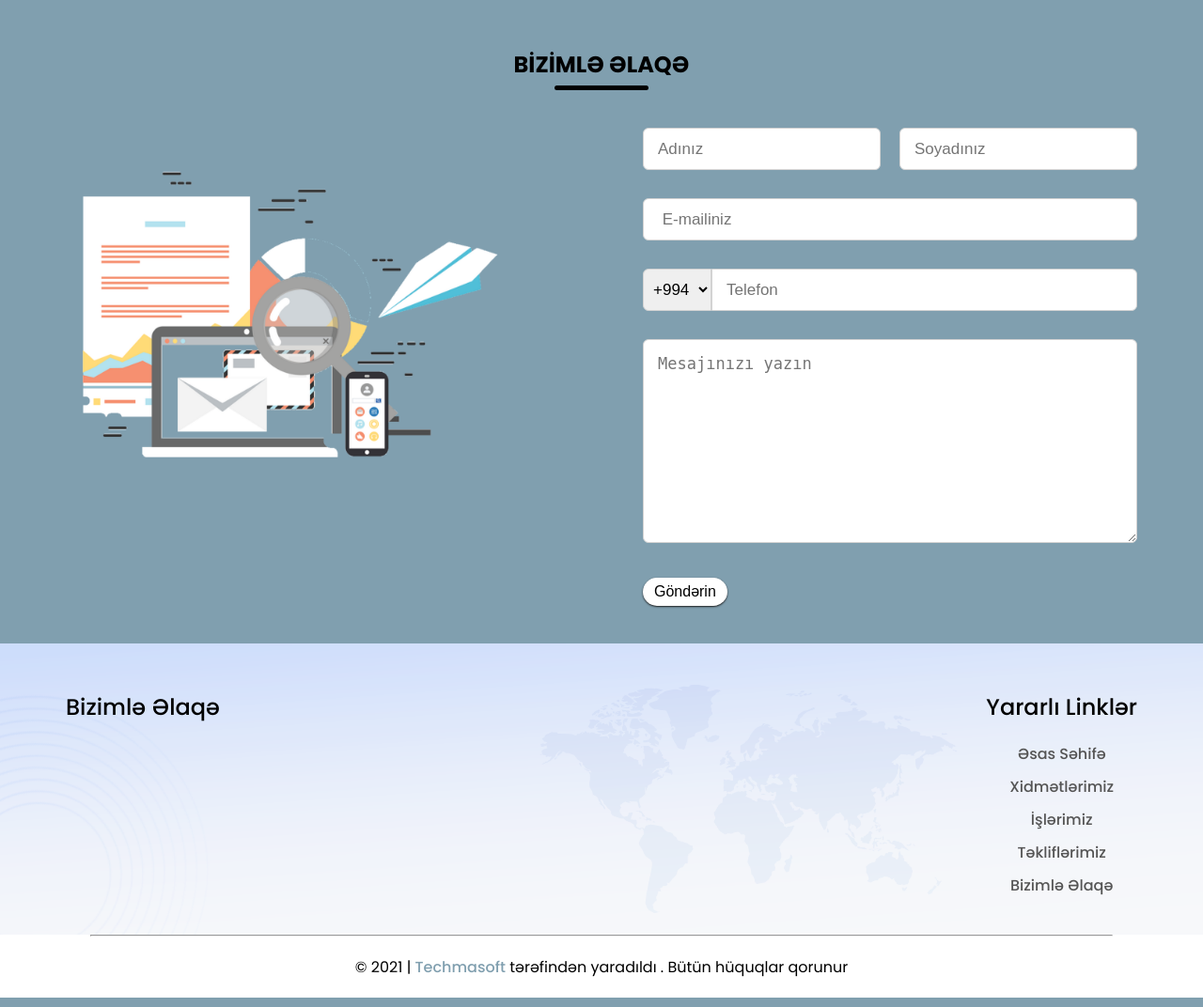
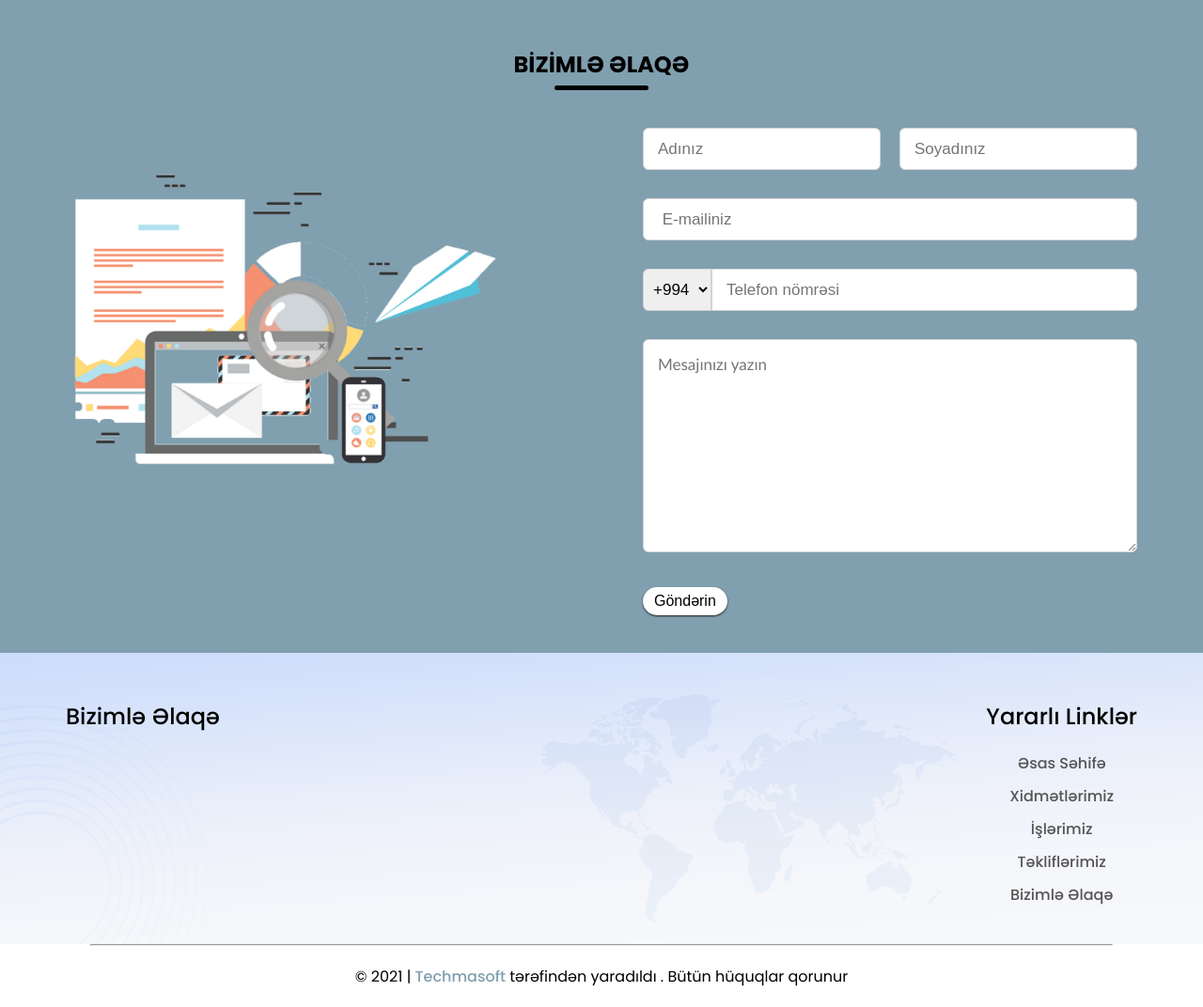
Before and after one commit to adamorujov/techmasoftproject, a Django app: page / in a window 1280 px wide. Shown: the part 799-1871 px from the top of the page at 94% size. Run offline with Django 3.2, Linux system fonts and the light colour scheme; data that the repository does not hold is empty.

Commit message:
Düzəliş edildi

```diff
--- a/techmasoft/page/templates/pages/page.html
+++ b/techmasoft/page/templates/pages/page.html
@@ -206,12 +206,12 @@
                         </select>
                     </div>
                     <div class="field number">
-                        <input type="tel" name="phone_number" id="number" placeholder="Telefon" >
+                        <input type="tel" name="phone_number" id="number" placeholder="Telefon nömrəsi" >
                         <small id="numbererror">Error Message</small>
                     </div>
                 </div>
                 <div class="field textarea">
-                    <textarea cols="30" rows="10" name="message" id="message" placeholder="Mesajınızı yazın"></textarea>
+                    <textarea cols="30" rows="10" name="message" id="message" placeholder="Mesajınızı yazın" style="font-family: Calibri"></textarea>
                     <small id="messageerror">Error Message</small>
                 </div>
                 <input class="button" type="submit" value="Göndərin">
```
